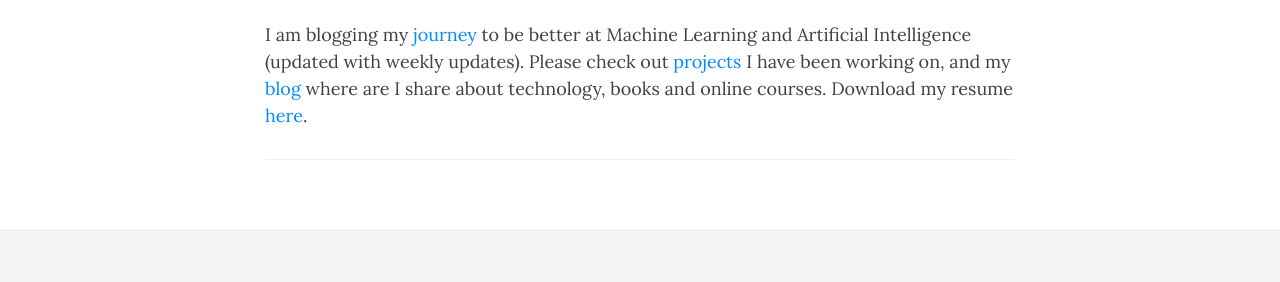
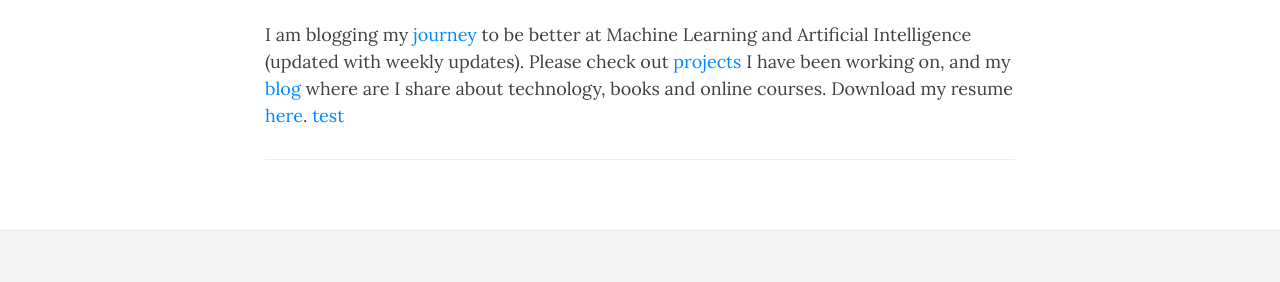
Before and after one commit to mandliya/mandliya.github.io.back, a Jekyll site: the page built from index.md, in a window 1280 px wide and 936 px high. Shown: the part 472-754 px from the top of the window. Built offline with Jekyll 4.4.1, drawn with Linux system fonts in a browser that asks for light colours; nearby versions of some CDN libraries; the list of posts is cut into pages by our own code.

Commit message:
Update index.md

```diff
--- a/index.md
+++ b/index.md
@@ -7,6 +7,6 @@ subtitle: Software Engineer, Life Long Learner
 Hi! I am Ravi Mandliya. I currently work as Member of Technical Staff at [NetApp](http://netapp.com). I graduated with a Master's degree in Computer Science from [Clemson University](http://clemson.edu) in May 2014. My interests include Operating Systems, Distributed Systems, Artificial Intelligence (Machine Learning and Natural Language Processing in particular), Programming Languages and Mathematics.
 
 I am blogging my [journey](http://mandliya.github.io/ml-journey/) to be better at Machine Learning and Artificial Intelligence (updated with weekly updates).
-Please check out [projects]() I have been working on, and my [blog]() where are I share about technology, books and online courses. Download my resume [here](http://mandliya.github.io/res/CV.pdf).
+Please check out [projects]() I have been working on, and my [blog]() where are I share about technology, books and online courses. Download my resume [here](http://mandliya.github.io/res/CV.pdf). [test](http://mandliya.github.io/test/)
 
 ---
```
